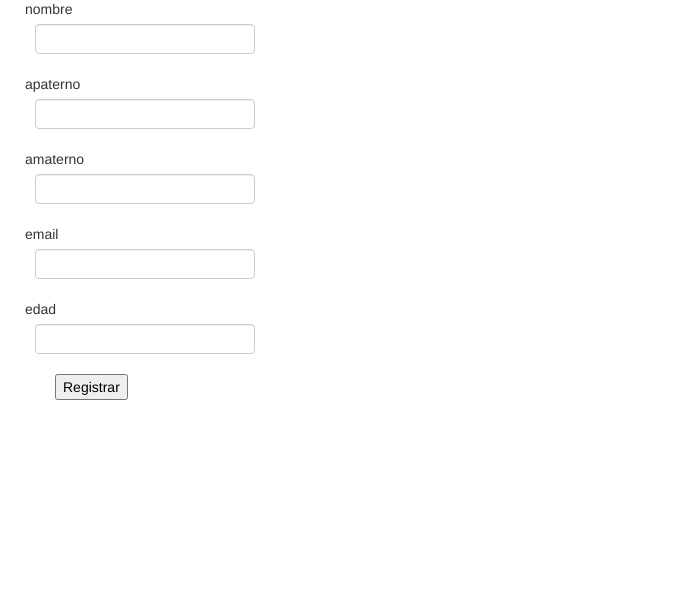
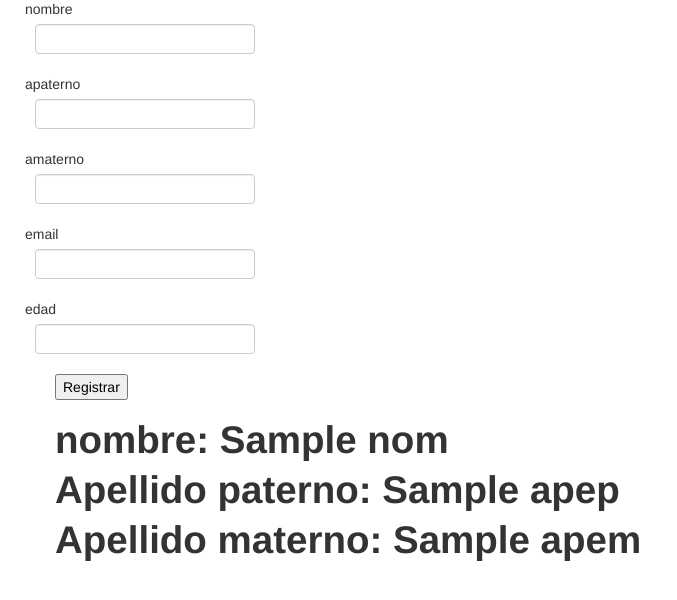
Before and after one commit to IDGS-801-21000800/IntroFlaskIDGS801, a Flask app: template templates/alumnos.html in a window 1280 px wide. Shown: the part 121-721 px from the top of the page, without its empty margins (0-677 px from the left). Run offline with Flask 3, Linux system fonts and the light colour scheme; the template is opened without the code that fills it: values that come from a table or form of the project are taken from there, most other values are stand-ins (such as "Sample title", 1, 10 or a date in 2020); some libraries are stand-ins or nearby versions.

Commit message:
ADBL 31/Enero/2024 Alumnos forms y macros

```diff
--- a/main.py
+++ b/main.py
@@ -12,11 +12,19 @@ def index():
 @app.route("/alumnos", methods=["GET", "POST"]) #Pantalla de alumnos
 def alumnos():
     alumno_clase = forms.UserForm(request.form)
-
+    nom=""
+    apeP=""
+    apeM=""
     if request.method == "POST":
-        pass
-
-    return render_template("alumnos.html", form=alumno_clase)
+        nom=alumno_clase.nombre.data
+        apeP=alumno_clase.apaterno.data
+        apeM=alumno_clase.amaterno.data
+        email=alumno_clase.email.data
+        edad=alumno_clase.edad.data
+        print("nombre: {}".format(nom))
+        print("Apellido Paterno: {}".format(apeP))
+        print("Apellido Materno: {}".format(apeM))
+    return render_template("alumnos.html", form=alumno_clase, nom=nom, apep=apeP, apem=apeM)
     '''
         titulo="Alumnos UTL"
         nombres=["mario", "pedro", "juan", "Angel"]
--- a/requirements.txt
+++ b/requirements.txt
@@ -2,7 +2,9 @@ blinker==1.7.0
 click==8.1.7
 colorama==0.4.6
 Flask==3.0.1
+Flask-WTF==1.2.1
 itsdangerous==2.1.2
 Jinja2==3.1.3
 MarkupSafe==2.1.4
 Werkzeug==3.0.1
+WTForms==3.1.2
--- a/templates/_macros.html
+++ b/templates/_macros.html
@@ -5,7 +5,7 @@
 {%endmacro%}
 
 {%macro camposNuevos(field) %}
-
+<!--render-->
 <td>{{field.label}}</td>
 <dd>{{field(**kwargs) | safe}}</dd>
 
--- a/templates/alumnos.html
+++ b/templates/alumnos.html
@@ -5,7 +5,7 @@
 {% import "_macros.html" as macros %}
 
     <h2>Página de alumnos {{titulo}}</h2>
-    <form action="" novalidate>
+    <form action="" method="post" novalidate>
         <div class="row control-group">
             <div class="form-group form-group col-xs-12 floating-label-form-group controls">
                 {{macros.camposNuevos(form.nombre, class="form-control")}}
@@ -34,4 +34,8 @@
         <input type="submit" value="Registrar" name="btn1" id="btn1">
     </form>
 
+    <h1>nombre: {{nom}} </h1>
+    <h1>Apellido paterno: {{apep}} </h1>
+    <h1>Apellido materno: {{apem}} </h1>
+
 {% endblock %}
--- a/templates/layout2.html
+++ b/templates/layout2.html
@@ -37,7 +37,7 @@
                         </a>
                     </li>
                     <li>
-                        <a href="">
+                        <a href="/alumnos">
                             <i class="icon-user icon-white"></i>Alumnos
                         </a>
                     </li>
```
